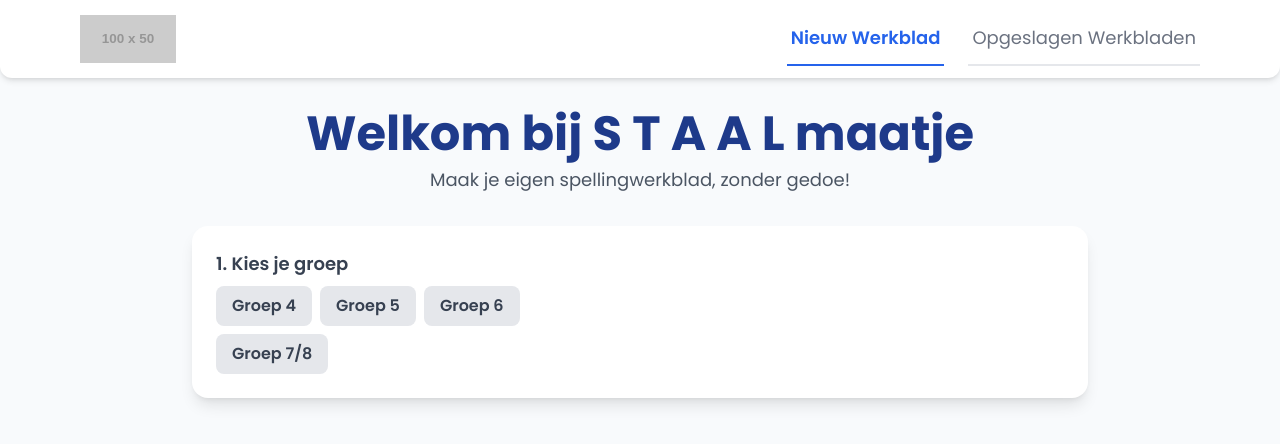
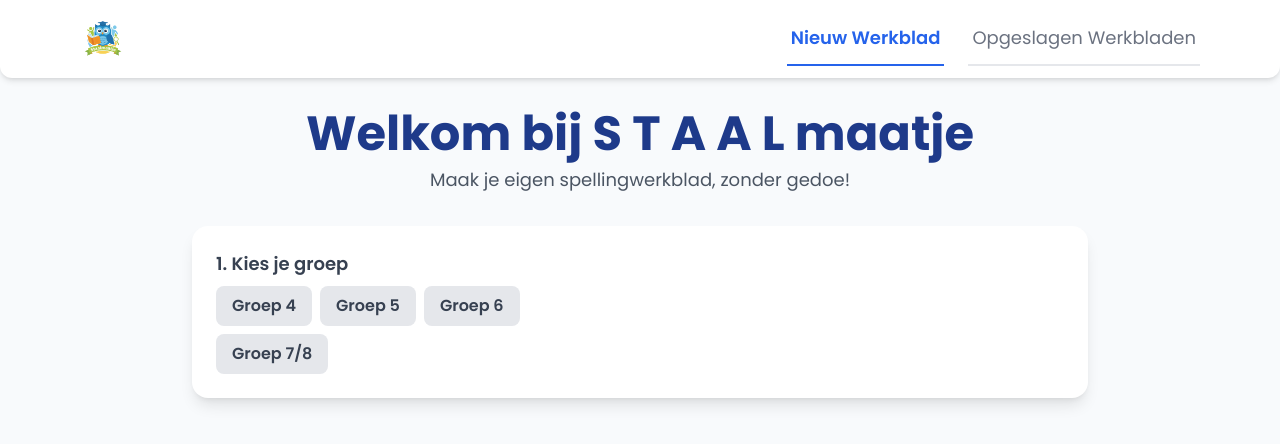
Before and after one commit to K4mmar/Staalmaatje, a website: page index.html in a window 1280 px wide. Drawn offline with nearby package versions, Linux system fonts and the light colour scheme; placeholder pictures from the web are drawn by us.

Commit message:
Automatische update

```diff
--- a/index.html
+++ b/index.html
@@ -28,7 +28,7 @@
             <div class="container mx-auto max-w-6xl px-4">
                 <div class="flex justify-between items-center py-3">
                     <!-- Logo -->
-                    <img src="images/logo.jpg"
+                    <img src="images/logo.png"
                          alt="Staalmaatje Logo"
                          class="h-12 w-auto"
                          onerror="this.onerror=null; this.src='https://placehold.co/100x50/000000/FFFFFF?text=Logo+Niet+Gevonden&font=poppins';">
```
